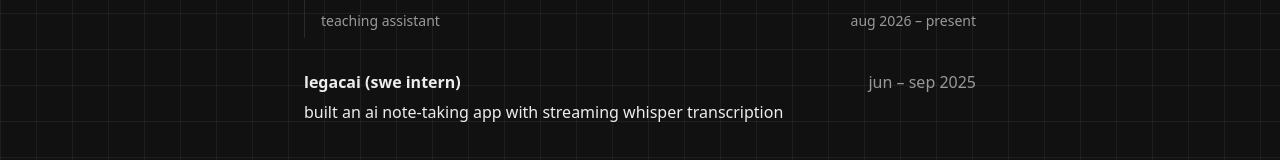
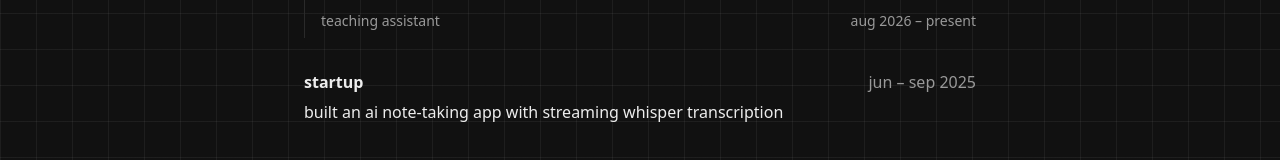
Before and after one commit to andrewv426/portfolio, a React (Vite) app: page /experience in a window 1280 px wide. Shown: the part 491-651 px from the top of the page. Built offline with nearby package versions, Linux system fonts and the light colour scheme; a web font is replaced by a local one.

Commit message:
style: rename legacai entry to startup

```diff
--- a/src/data/work.js
+++ b/src/data/work.js
@@ -28,7 +28,7 @@ export const jobs = [
     ],
   },
   {
-    name: "legacai (swe intern)",
+    name: "startup",
     date: "jun – sep 2025",
     description: "built an ai note-taking app with streaming whisper transcription",
   },
```
